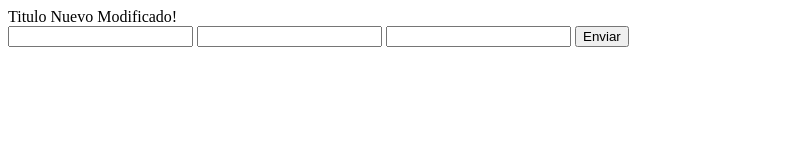
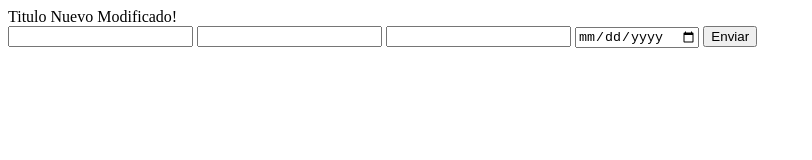
Before and after one commit to Nicko0099/HelloWorldGit, a plain HTML site: page index.html in a window 1280 px wide. Shown: the whole page, without its empty margins (0-812 px from the left). Drawn offline with Linux system fonts and the light colour scheme.

Commit message:
Se agrego datebirday

```diff
--- a/index.html
+++ b/index.html
@@ -13,6 +13,7 @@
         <input type="number" name="firstname"id="firstname">
         <input type="text" name="lastname"id="lastname">
         <input type="number" name="age"id="age">
+        <input type="date" name="datebirday"id="datebirday">
         <input type="button" value="Enviar">
 
     </form>
```
